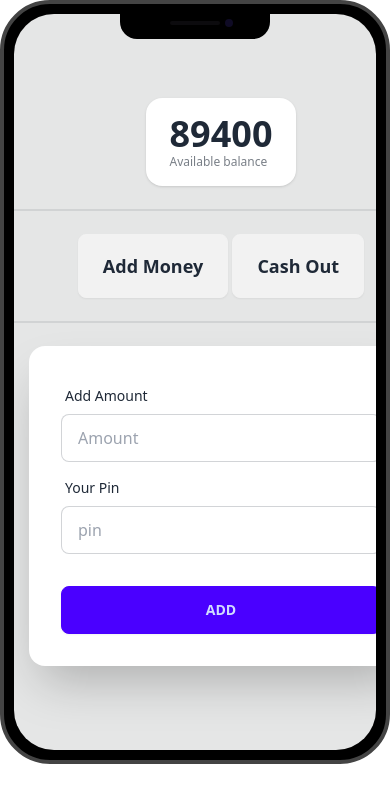
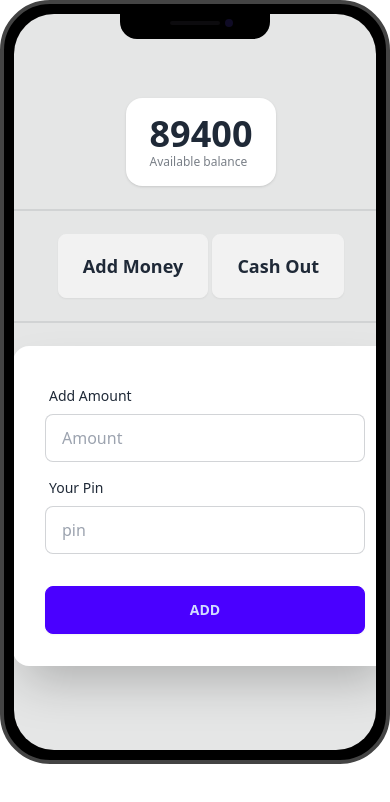
Before and after one commit to shafisiyam712/ss-wallet, a plain HTML site: page home.html in a window 390 px wide. Drawn offline with nearby package versions, Linux system fonts and the light colour scheme.

Commit message:
take some responsive

```diff
--- a/home.html
+++ b/home.html
@@ -14,9 +14,9 @@
         <div class="mockup-phone">
             <div class="camera"></div>
             <div class="display">
-                <div class="artboard artboard-demo phone-3">
+                <div class="artboard artboard-demo phone-3 ">
                     <!-- available balance -->
-                    <div class="stats shadow">
+                    <div class="stats shadow mr-10 sm:mr-0">
                         <div class="stat">
                             <div id="avlbalance" class="stat-value">89400</div>
                             <div class="stat-desc">Available balance</div>
@@ -24,7 +24,7 @@
                     </div>
                     <div class="divider"></div>
                     <!-- user button -->
-                     <div>
+                     <div class="mr-10 sm:mr-0">
                         <!-- <button id="cashIn" class="btn btn-lg">Add Money</button>
                     <button id="cashOut" class="btn btn-lg">Cash Out</button> -->
                     <button id="btn-show-add-money" class="btn btn-lg">Add Money</button>
@@ -32,7 +32,7 @@
                      </div>
                      <div class="divider"></div>
                      <!-- add money form starts -->
-                     <div id="ADD" class="card bg-base-100 w-full max-w-sm shrink-0 shadow-2xl">
+                     <div id="ADD" class="card bg-base-100 w-full max-w-sm shrink-0 shadow-2xl mr-8 sm:mr-0">
                         <form class="card-body">
                           <div class="form-control">
                             <label class="label">
```
Also changed, not shown: index.html (+2 -2 lines).
